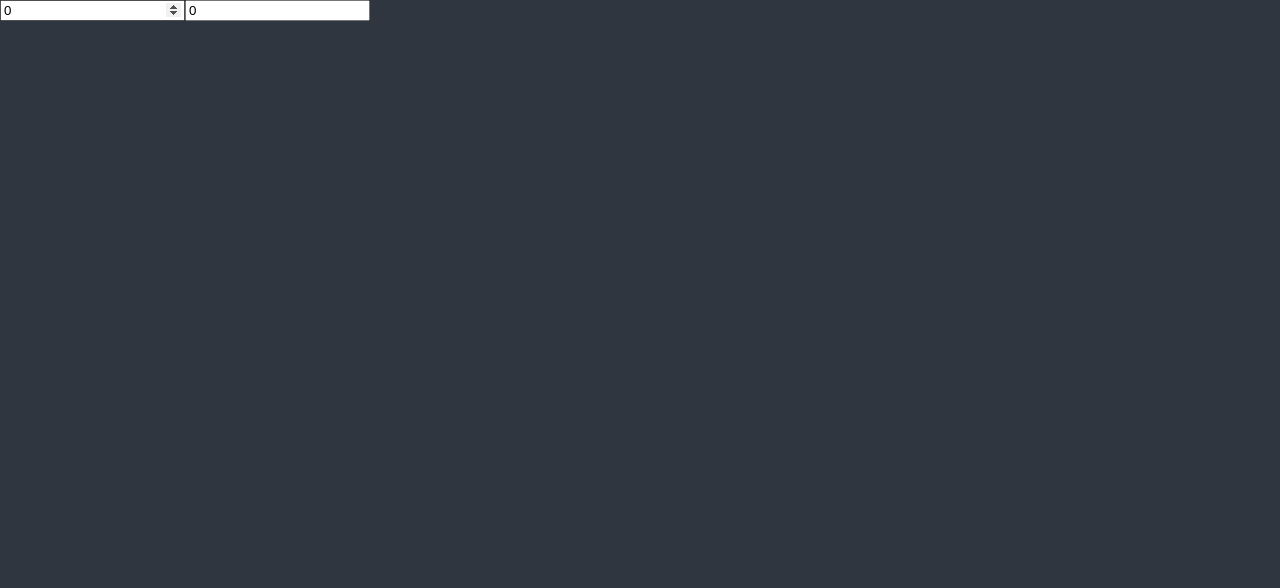
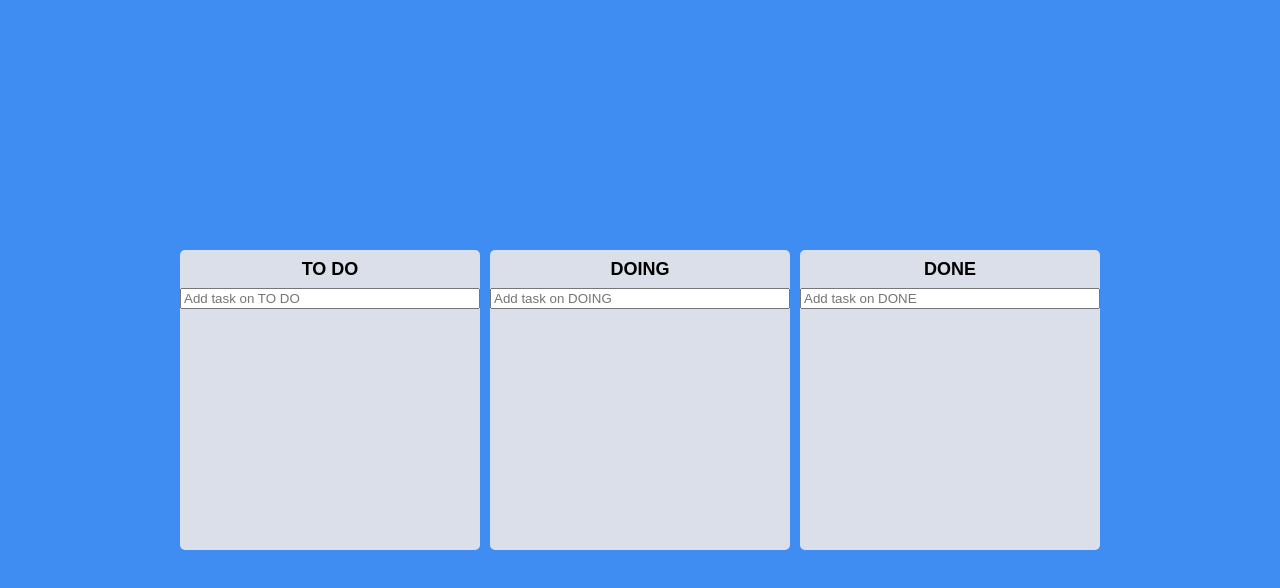
Before and after one commit to DevelopJKong/react-typescript-2, a React (Create React App) app: page / in a window 1280 px wide. Shown: the top 588 px of the page. Built offline with nearby package versions, Linux system fonts and the light colour scheme.

Commit message:
#6.16 Code Challenge 완료

```diff
--- a/package.json
+++ b/package.json
@@ -13,6 +13,7 @@
     "apexcharts": "^3.35.2",
     "react": "^18.1.0",
     "react-apexcharts": "^1.4.0",
+    "react-beautiful-dnd": "^13.1.0",
     "react-dom": "^18.1.0",
     "react-helmet": "^6.1.0",
     "react-hook-form": "^7.31.2",
@@ -49,6 +50,7 @@
     ]
   },
   "devDependencies": {
+    "@types/react-beautiful-dnd": "^13.1.2",
     "@types/react-helmet": "^6.1.5",
     "@types/react-router-dom": "^5.3.3",
     "@types/recoil": "^0.0.9",
--- a/src/App.tsx
+++ b/src/App.tsx
@@ -57,11 +57,11 @@
 body {
   font-family: 'Source Sans Pro', sans-serif;
   background-color:${(props) => props.theme.bgColor};
-  color:${(props) => props.theme.textColor}
+  color:black;
 }
 a {
   text-decoration:none;
-  color:${(props) => props.theme.bgColor};
+  color:inherit;
 }
 `;
 
--- a/src/atoms.tsx
+++ b/src/atoms.tsx
@@ -1,19 +1,19 @@
-import { atom, selector } from "recoil";
+import { atom } from "recoil";
 
-export const minutesState = atom({
-  key: "minutes",
-  default: 0,
-});
+export interface ITodo {
+  id: number;
+  text: string;
+}
 
-export const hourSelector = selector<number>({
-  key: "hours",
-  get: ({ get }) => {
-    const minutes = get(minutesState);
-    return minutes / 60;
-  },
-  set: ({ set },newValue) => {
-    //set(minutesState,10); // minutesState를 10으로 변경하겠다는 뜻입니다
-    const minutes = Number(newValue) * 60;
-    set(minutesState,minutes);
+interface IToDoState {
+  [key: string]: ITodo[];
+}
+
+export const toDoState = atom<IToDoState>({
+  key: "toDo",
+  default: {
+    "TO DO": [],
+    DOING: [],
+    DONE: [],
   },
 });
--- /dev/null
+++ b/src/components/Board.tsx
@@ -0,0 +1,102 @@
+import { useForm } from "react-hook-form";
+import { Droppable } from "react-beautiful-dnd";
+import styled from "styled-components";
+import DragabbleCard from "./DraggableCard";
+import { ITodo, toDoState } from "../atoms";
+import { useSetRecoilState } from "recoil";
+
+const Wrapper = styled.div`
+  width: 300px;
+  padding-top: 10px;
+  background-color: ${(props) => props.theme.boardColor};
+  border-radius: 5px;
+  min-height: 300px;
+  display: flex;
+  flex-direction: column;
+  overflow: hidden;
+`;
+const Title = styled.h2`
+  text-align: center;
+  font-weight: 600;
+  margin-bottom: 10px;
+  font-size: 18px;
+`;
+interface IAreaProps {
+  isDraggingFromThis: boolean;
+  isDraggingOver: boolean;
+}
+const Area = styled.div<IAreaProps>`
+  background-color: ${(props) =>
+    props.isDraggingOver
+      ? "#dfe6e9"
+      : props.isDraggingFromThis
+      ? "#b2bec3"
+      : "transparent"};
+  flex-grow: 1;
+  transition: background-color 0.3s ease-in-out;
+  padding: 20px;
+`;
+const Form = styled.form`
+  width: 100%;
+  input {
+    width: 100%;
+  }
+`;
+interface IBoardProps {
+  toDos: ITodo[];
+  boardId: string;
+}
+interface IForm {
+  toDo: string;
+}
+
+function Board({ toDos, boardId }: IBoardProps) {
+  const setToDos = useSetRecoilState(toDoState);
+  const { register, setValue, handleSubmit } = useForm<IForm>();
+  const onValid = ({ toDo }: IForm) => {
+    const newToDo = {
+      id: Date.now(),
+      text: toDo,
+    };
+    setToDos((allBoards) => {
+      return {
+        ...allBoards,
+        [boardId]: [newToDo, ...allBoards[boardId]],
+      };
+    });
+    setValue("toDo", "");
+  };
+  return (
+    <Wrapper>
+      <Title>{boardId}</Title>
+      <Form onSubmit={handleSubmit(onValid)}>
+        <input
+          {...register("toDo", { required: true })}
+          type="text"
+          placeholder={`Add task on ${boardId}`}
+        />
+      </Form>
+      <Droppable droppableId={boardId}>
+        {(magic, info) => (
+          <Area
+            isDraggingOver={info.isDraggingOver}
+            isDraggingFromThis={Boolean(info.draggingFromThisWith)}
+            ref={magic.innerRef}
+            {...magic.droppableProps}
+          >
+            {toDos.map((toDo, index) => (
+              <DragabbleCard
+                key={toDo.id}
+                index={index}
+                toDoId={toDo.id}
+                toDoText={toDo.text}
+              />
+            ))}
+            {magic.placeholder}
+          </Area>
+        )}
+      </Droppable>
+    </Wrapper>
+  );
+}
+export default Board;
--- /dev/null
+++ b/src/components/DraggableCard.tsx
@@ -0,0 +1,36 @@
+import React from "react";
+import { Draggable } from "react-beautiful-dnd";
+import styled from "styled-components";
+
+const Card = styled.div<{ isDragging: boolean }>`
+  border-radius: 5px;
+  margin-bottom: 5px;
+  padding: 10px;
+  background-color: ${(props) =>
+    props.isDragging ? "#e4f2ff" : props.theme.cardColor};
+  box-shadow: ${(props) =>
+    props.isDragging ? "0px 2px 5px rgba(0, 0, 0, 0.05)" : "none"};
+`;
+
+interface IDragabbleCardProps {
+  toDoId: number;
+  toDoText: string;
+  index: number;
+}
+function DragabbleCard({ toDoId, toDoText, index }: IDragabbleCardProps) {
+  return (
+    <Draggable draggableId={toDoId + ""} index={index}>
+      {(magic, snapshot) => (
+        <Card
+          isDragging={snapshot.isDragging}
+          ref={magic.innerRef}
+          {...magic.dragHandleProps}
+          {...magic.draggableProps}
+        >
+          {toDoText}
+        </Card>
+      )}
+    </Draggable>
+  );
+}
+export default React.memo(DragabbleCard);
--- a/src/pages/Home.tsx
+++ b/src/pages/Home.tsx
@@ -1,23 +1,67 @@
-import React from "react";
+import { DragDropContext, DropResult } from "react-beautiful-dnd";
 import { useRecoilState } from "recoil";
-import { hourSelector, minutesState } from "../atoms";
-
-const Home = () => {
-  const [minutes, setMinutes] = useRecoilState(minutesState);
-  const [hours, setHours] = useRecoilState(hourSelector);
-  const onMinutesChange = (event: React.FormEvent<HTMLInputElement>) => {
-    setMinutes(+event.currentTarget.value);
+import styled from "styled-components";
+import { toDoState } from "../atoms";
+import Board from "../components/Board";
+const Wrapper = styled.div`
+  display: flex;
+  width: 100vw;
+  margin: 0 auto;
+  justify-content: center;
+  align-items: center;
+  height: 100vh;
+`;
+const Boards = styled.div`
+  display: flex;
+  justify-content: center;
+  align-items: flex-start;
+  width: 100%;
+  gap: 10px;
+`;
+function Home() {
+  const [toDos, setToDos] = useRecoilState(toDoState);
+  const onDragEnd = (info: DropResult) => {
+    const { destination, draggableId, source } = info;
+    if (!destination) return;
+    if (destination?.droppableId === source.droppableId) {
+      // same board movement.
+      setToDos((allBoards) => {
+        const boardCopy = [...allBoards[source.droppableId]];
+        const taskObj = boardCopy[source.index];
+        boardCopy.splice(source.index, 1);
+        boardCopy.splice(destination?.index, 0, taskObj);
+        return {
+          ...allBoards,
+          [source.droppableId]: boardCopy,
+        };
+      });
+    }
+    if (destination.droppableId !== source.droppableId) {
+      // cross board movement
+      setToDos((allBoards) => {
+        const sourceBoard = [...allBoards[source.droppableId]];
+        const taskObj = sourceBoard[source.index];
+        const destinationBoard = [...allBoards[destination.droppableId]];
+        sourceBoard.splice(source.index, 1);
+        destinationBoard.splice(destination?.index, 0, taskObj);
+        return {
+          ...allBoards,
+          [source.droppableId]: sourceBoard,
+          [destination.droppableId]: destinationBoard,
+        };
+      });
+    }
   };
-
-  const onHoursChange = (event: React.FormEvent<HTMLInputElement>) => {
-    setHours(+event.currentTarget.value);
-  }
   return (
-    <div>
-      <input value={minutes} onChange={onMinutesChange} type="number" placeholder="Minutes" />
-      <input value={hours} onChange={onHoursChange} type="number" placeholder="Hours" />
-    </div>
+    <DragDropContext onDragEnd={onDragEnd}>
+      <Wrapper>
+        <Boards>
+          {Object.keys(toDos).map((boardId) => (
+            <Board boardId={boardId} key={boardId} toDos={toDos[boardId]} />
+          ))}
+        </Boards>
+      </Wrapper>
+    </DragDropContext>
   );
-};
-
+}
 export default Home;
--- a/src/theme.ts
+++ b/src/theme.ts
@@ -1,13 +1,13 @@
 import { DefaultTheme } from "styled-components";
 
 export const darkTheme: DefaultTheme = {
-    bgColor: "#2f3640",
-    textColor: "#f5f6fa",
-    accentColor: "#fdcb6e",
+    bgColor: "#3F8CF2",
+    boardColor: "#DADFE9",
+    cardColor: "white",
   };
 
-export const lightTheme:DefaultTheme = {
-    bgColor : "gray",
-    textColor: "black",
-    accentColor: "#fdcb6e"
-}
+// export const lightTheme:DefaultTheme = {
+//     bgColor : "gray",
+//     textColor: "black",
+//     accentColor: "#fdcb6e"
+// }
```
Also changed, not shown: src/styled.d.ts (+7 -7 lines), 1 other file (tests, documents, lock files or other folders).
